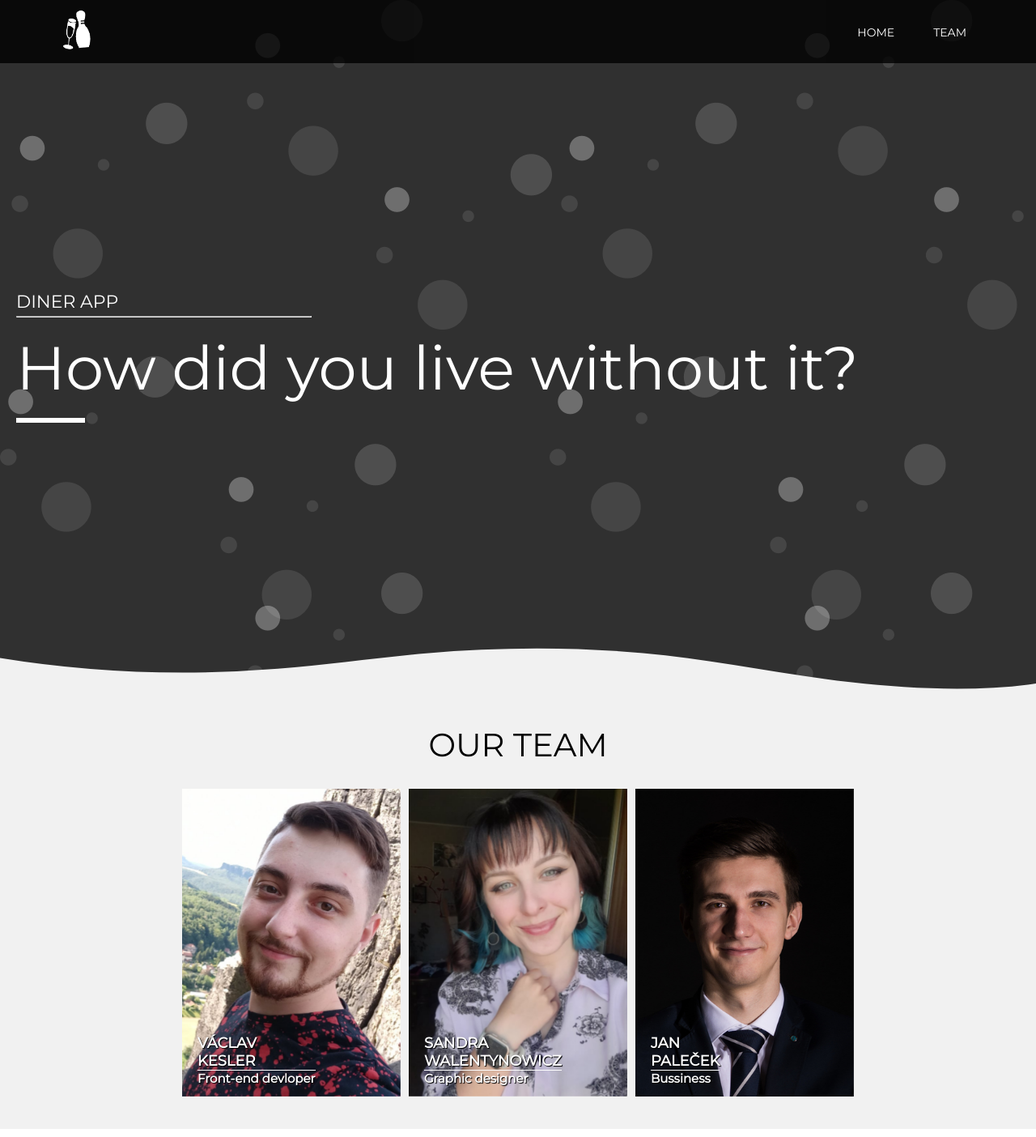
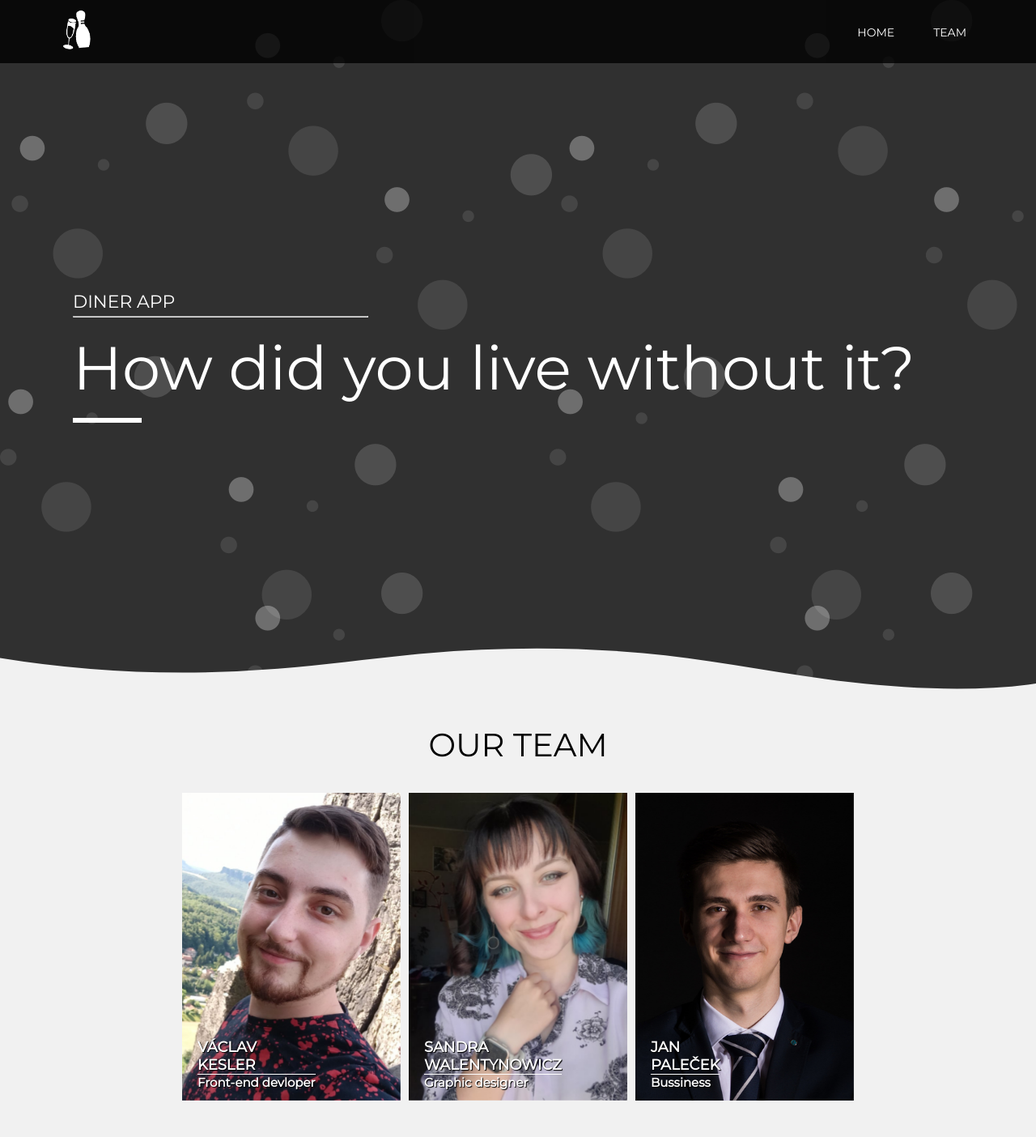
Before and after one commit to Vencoca/Amveal, a Vue app: page /#/ in a window 1280 px wide. Shown: the whole page at 81% size. Built offline with nearby package versions, Linux system fonts and the light colour scheme.

Commit message:
Fixed flex

```diff
--- a/src/components/Profile.vue
+++ b/src/components/Profile.vue
@@ -38,6 +38,8 @@ export default {
     position: relative;
     margin: 0 5px;
     overflow: hidden;
+    width: 270px;
+    height: 380px;
 }
 .img {
   opacity: 1;
--- a/src/views/Home.vue
+++ b/src/views/Home.vue
@@ -46,7 +46,8 @@ export default {
   .profile-list{
     display: flex;
     justify-content: center;
-    @media (max-width: 750px) {
+    flex-flow: row wrap;
+    @media (max-width: 550px) {
       flex-direction: column;
         justify-content: center;
         align-items: center;
@@ -64,9 +65,7 @@ export default {
   }
 
   .profile-container{
-    @media (max-width: 750px) {
-        margin: 5px;
-    }
+    margin: 5px;
   }
 }
 
@@ -83,7 +82,7 @@ export default {
   }
 
   .hero-text {
-    position: absolute;
+    position: relative;
     top: 80px;
     height: calc(100vh - 80px);
     display: flex;
```
